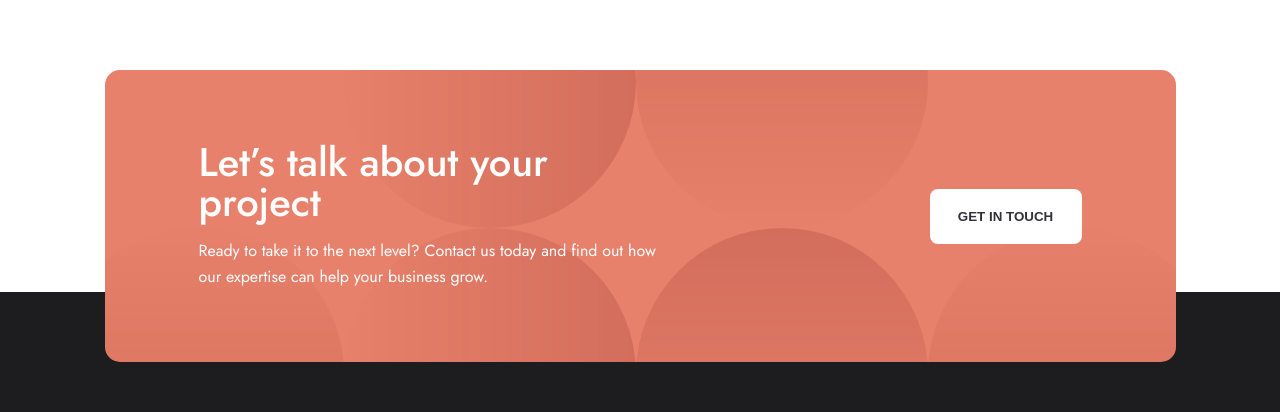
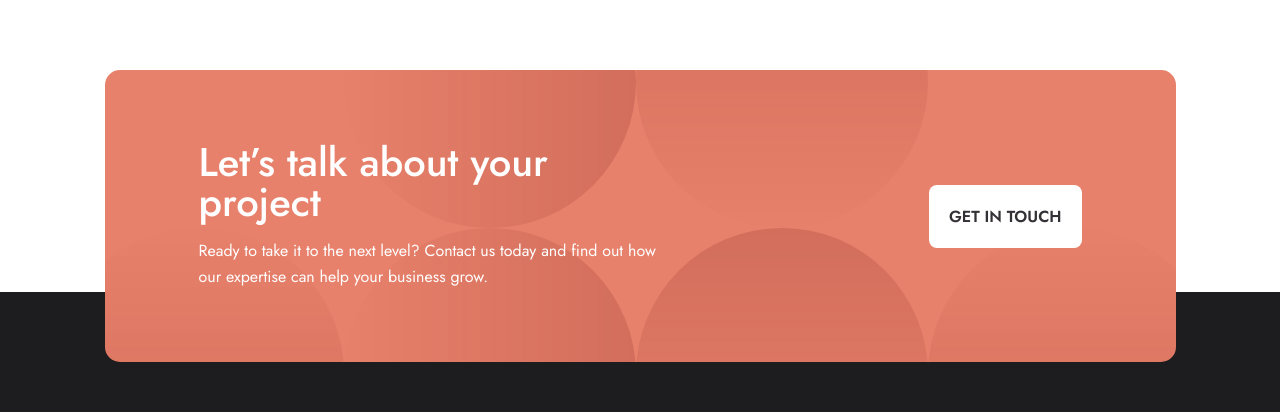
Before and after one commit to Chermann-KING/designo, a Next.js app: page / in a window 1280 px wide. Shown: the part 2257-2669 px from the top of the page. Built offline with nearby package versions, Linux system fonts and the light colour scheme.

Commit message:
♻️ DEVELOP: Components > Shared > Add <Button />

```diff
--- a/src/components/layout/GetInTouch.tsx
+++ b/src/components/layout/GetInTouch.tsx
@@ -1,6 +1,15 @@
 import styled from "styled-components";
+import Button from "../shared/Button";
+import { useEffect, useState } from "react";
 
 const GetInTouch = () => {
+  const [showButton, setShowButton] = useState(false);
+
+  useEffect(() => {
+    // Imagine fetching some data here...
+    setShowButton(true); // After initial hydration
+  }, []);
+
   return (
     <SectionStyled>
       <ContentStyled>
@@ -10,7 +19,11 @@ const GetInTouch = () => {
           our expertise can help your business grow.
         </p>
       </ContentStyled>
-      <button>Get In Touch</button>
+      {showButton && (
+        <Button href="/contact" variant="primary">
+          Get In Touch
+        </Button>
+      )}
     </SectionStyled>
   );
 };
@@ -30,23 +43,6 @@ const SectionStyled = styled.section`
 
   padding: 0 94px;
   border-radius: 15px;
-
-  button {
-    cursor: pointer;
-    border: none;
-    min-width: 152px;
-    padding: 20px;
-    background-color: #fff;
-    color: #333136;
-    text-transform: uppercase;
-    font-weight: 600;
-    border-radius: 8px;
-
-    &:hover {
-      color: #fff;
-      background-color: #ffad9b;
-    }
-  }
 
   // Styles pour les tablettes
   @media (max-width: 768px) {
--- /dev/null
+++ b/src/components/shared/Button.tsx
@@ -0,0 +1,57 @@
+import React from "react";
+import styled, { css } from "styled-components";
+import Link from "next/link";
+
+interface ButtonProps {
+  children: React.ReactNode;
+  variant?: "primary" | "secondary";
+  href: string;
+  className?: string;
+}
+
+const Button: React.FC<ButtonProps> = ({
+  children,
+  variant = "primary",
+  href,
+  className,
+}) => {
+  return (
+    <Link href={href} passHref>
+      <ButtonStyled variant={variant} className={className}>
+        {children}
+      </ButtonStyled>
+    </Link>
+  );
+};
+
+// Styles basic with variant
+const buttonStyles = css<ButtonProps>`
+  cursor: pointer;
+  border: none;
+  min-width: 152px;
+  padding: 20px;
+  text-transform: uppercase;
+  font-weight: 600;
+  border-radius: 8px;
+  transition: background-color 0.3s, color 0.3s;
+  display: inline-block;
+  text-align: center;
+
+  background-color: ${({ variant }) =>
+    variant === "secondary" ? "#ffad9b" : "#fff"};
+
+  color: ${({ variant }) => (variant === "secondary" ? "#fff" : "#333136")};
+
+  &:hover {
+    background-color: ${({ variant }) =>
+      variant === "secondary" ? "#fff" : "#ffad9b"};
+
+    color: ${({ variant }) => (variant === "secondary" ? "#333136" : "#fff")};
+  }
+`;
+
+const ButtonStyled = styled.a<ButtonProps>`
+  ${buttonStyles}
+`;
+
+export default Button;
```
